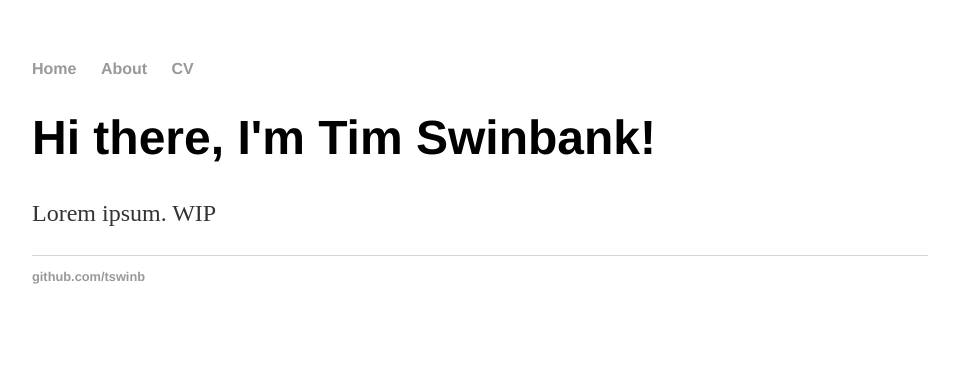
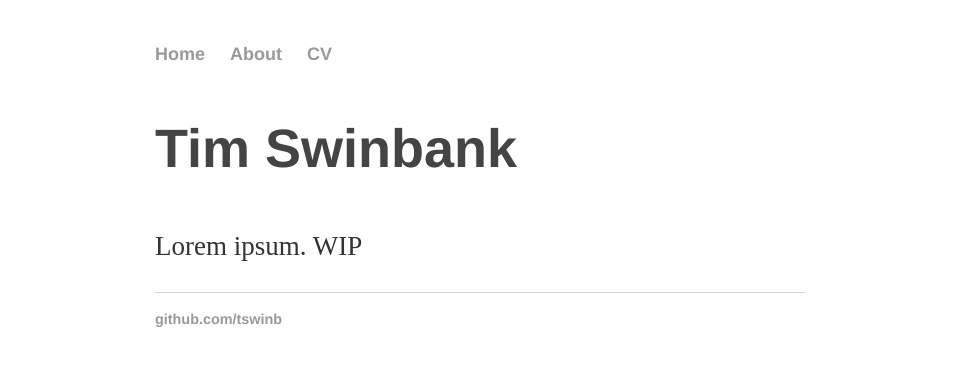
Before and after one commit to tswinb/tswinb.github.io, a Jekyll site: the page built from index.html, in a window 1280 px wide. Shown: the top 366 px of the page, without its empty margins (160-1119 px from the left). Built offline with Jekyll 4.4.1, drawn with Linux system fonts in a browser that asks for light colours.

Commit message:
Fix padding and style changes

```diff
--- a/_includes/head.html
+++ b/_includes/head.html
@@ -1,7 +1,13 @@
 <head>
+  <meta http-equiv="content-type" content="text/html; charset=UTF-8">
+  <meta charset="utf-8">
+  <meta name="viewport" content="width=device-width, initial-scale=1">
+
   <title>{{ page.title }}</title>
   <!-- link to main stylesheet -->
   <link rel="stylesheet" type="text/css" href="/css/main.css">
+
+
   {% if site.google_analytics and jekyll.environment == 'production' %}
   {% include analytics.html %}
   {% endif %}
--- a/_layouts/default.html
+++ b/_layouts/default.html
@@ -18,7 +18,7 @@
 			<footer>
 	    		<ul>
 	        		<li><a href="https://github.com/tswinb">github.com/tswinb</a></li>
-				</ul>
+					</ul>
 			</footer>
 		</body>
 	</html>
--- a/css/main.css
+++ b/css/main.css
@@ -1,6 +1,6 @@
 body {
-    margin: 60px auto;
-    width: 70%;
+    margin:40px auto;max-width:650px;
+    line-height:1.6;font-size:18px;color:#444;padding:0 10px
 }
 nav ul, footer ul {
     font-family:'Helvetica', 'Arial', 'Sans-Serif';
--- a/index.html
+++ b/index.html
@@ -3,6 +3,6 @@ layout: default
 title: Tim Swinbank
 ---
 <div class="blurb">
-	<h1>Hi there, I'm Tim Swinbank!</h1>
+	<h1>Tim Swinbank</h1>
 	<p>Lorem ipsum. WIP</p>
 </div><!-- /.blurb -->
```
